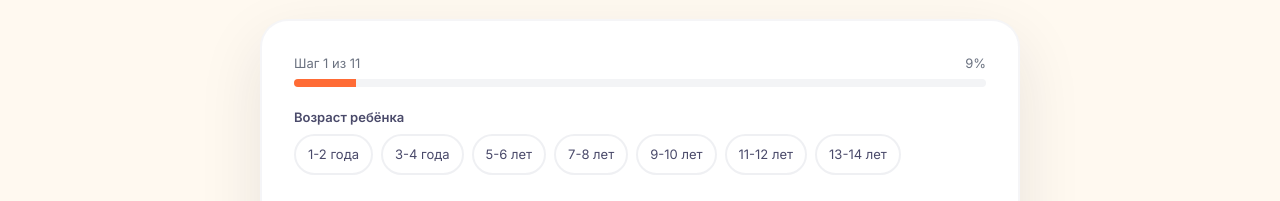
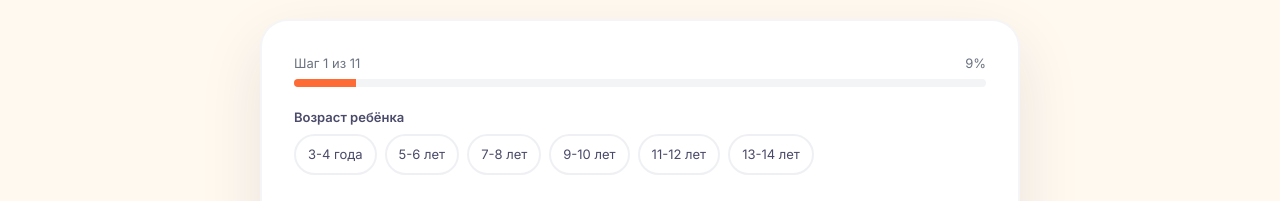
Before and after one commit to lim5max/veselo, a React (Vite) app in the folder react-app/: page / in a window 1280 px wide. Shown: the part 7400-7601 px from the top of the page. Built offline with nearby package versions, Linux system fonts and the light colour scheme.

Commit message:
Remove 1-2 years age option

```diff
--- a/react-app/src/components/Quiz.jsx
+++ b/react-app/src/components/Quiz.jsx
@@ -208,7 +208,7 @@ export default function Quiz() {
                 <div>
                   <p className="block text-[0.8125rem] font-semibold text-n700 mb-1.5">Возраст ребёнка</p>
                   <div className="flex flex-wrap gap-2">
-                    {['1-2 года', '3-4 года', '5-6 лет', '7-8 лет', '9-10 лет', '11-12 лет', '13-14 лет'].map((age) => {
+                    {['3-4 года', '5-6 лет', '7-8 лет', '9-10 лет', '11-12 лет', '13-14 лет'].map((age) => {
                       const selected = data.childAge === age
                       return (
                         <button
```
